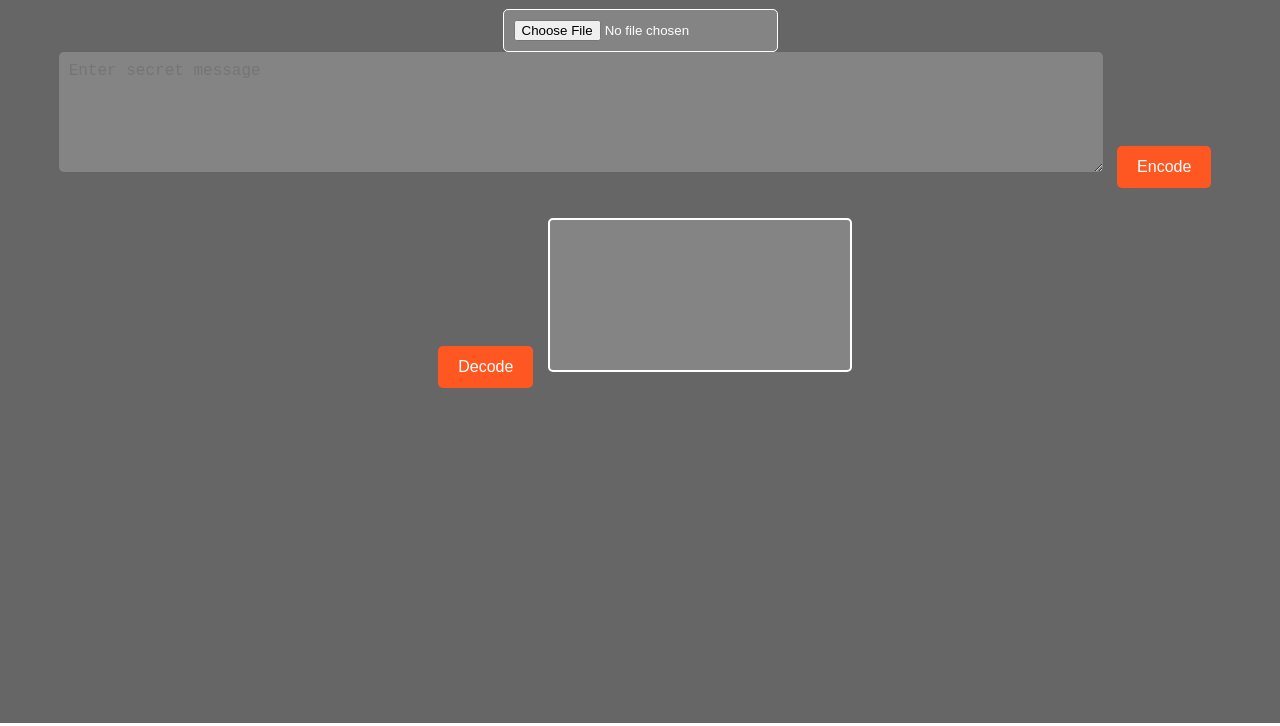
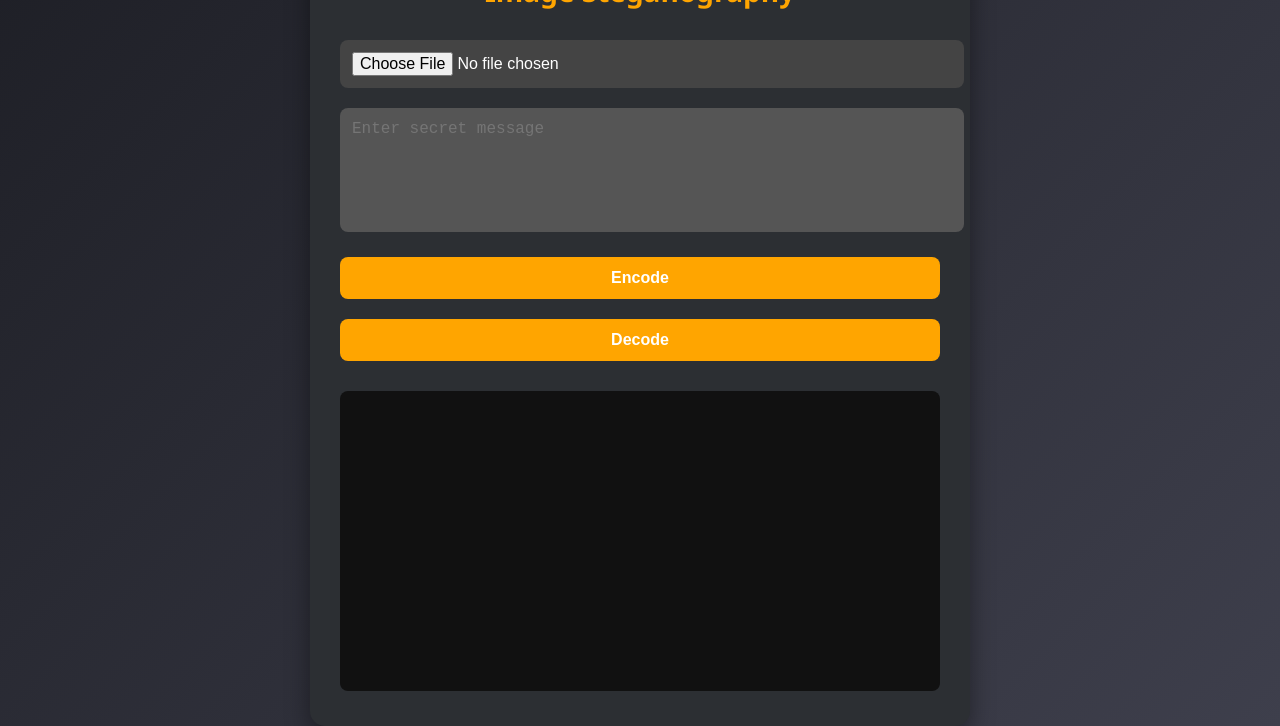
Before and after one commit to DevDalal004/steganography, a plain HTML site: page index.html in a window 1280 px wide. Shown: the part 77-803 px from the top of the page. Drawn offline with Linux system fonts and the light colour scheme.

Commit message:
styles.css

```diff
--- a/styles.css
+++ b/styles.css
@@ -1,90 +1,77 @@
-/* Apply full-screen background image */
 body {
-    font-family: Arial, sans-serif;
-    text-align: center;
   margin: 0;
-    padding: 0;
-    background-image: url('background.jpg');
-    background-size: cover;
-    background-position: center;
-    background-attachment: fixed;
-    color: white;
+  font-family: 'Segoe UI', sans-serif;
+  background: linear-gradient(135deg, #1e1f26, #3e3f4c);
+  color: #fff;
+  display: flex;
+  justify-content: center;
+  align-items: center;
+  min-height: 100vh;
 }
 
-/* Overlay to improve text visibility */
-body::before {
-    content: "";
-    position: fixed;
-    top: 0;
-    left: 0;
-    width: 100%;
-    height: 100%;
-    background: rgba(0, 0, 0, 0.6);
-    z-index: -1;
+.container {
+  background: #2c2f33;
+  padding: 30px;
+  border-radius: 15px;
+  box-shadow: 0 10px 25px rgba(0, 0, 0, 0.4);
+  width: 90%;
+  max-width: 600px;
+  text-align: center;
 }
 
-/* Style the main heading */
 h1 {
-    margin-top: 20px;
-    font-size: 36px;
-    text-transform: uppercase;
-    letter-spacing: 2px;
+  margin-bottom: 20px;
+  font-size: 28px;
+  color: #ffa500;
 }
 
-/* Style the file input */
+input[type="file"],
+textarea,
+button {
+  width: 100%;
+  margin: 10px 0;
+  padding: 12px;
+  border: none;
+  border-radius: 8px;
+  font-size: 16px;
+}
+
 input[type="file"] {
-    padding: 10px;
-    border: 1px solid white;
-    background: rgba(255, 255, 255, 0.2);
-    color: white;
-    border-radius: 5px;
+  background: #444;
+  color: #fff;
   cursor: pointer;
 }
 
-/* Style the text area */
 textarea {
-    width: 80%;
+  resize: none;
   height: 100px;
-    padding: 10px;
-    border: none;
-    border-radius: 5px;
-    background: rgba(255, 255, 255, 0.2);
-    color: white;
-    font-size: 16px;
+  background: #555;
+  color: #fff;
 }
 
-/* Style the buttons */
 button {
-    background: #ff5722;
+  background: #ffa500;
   color: white;
-    border: none;
-    padding: 12px 20px;
-    font-size: 16px;
-    margin: 10px;
-    border-radius: 5px;
+  font-weight: bold;
   cursor: pointer;
-    transition: 0.3s;
+  transition: background 0.3s ease;
 }
 
 button:hover {
-    background: #e64a19;
+  background: #e69500;
 }
 
-/* Style the canvas */
 canvas {
-    border: 2px solid white;
-    max-width: 100%;
   margin-top: 20px;
-    background: rgba(255, 255, 255, 0.2);
-    border-radius: 5px;
+  width: 100%;
+  border-radius: 8px;
+  background: #111;
 }
 
-/* Style the download button */
 #downloadBtn {
-    display: none;
-    background: #4caf50;
+  background-color: #4caf50;
 }
 
 #downloadBtn:hover {
-    background: #388e3c;
+  background-color: #388e3c;
 }
```
Lines whose indentation alone changed are shown as unchanged.
